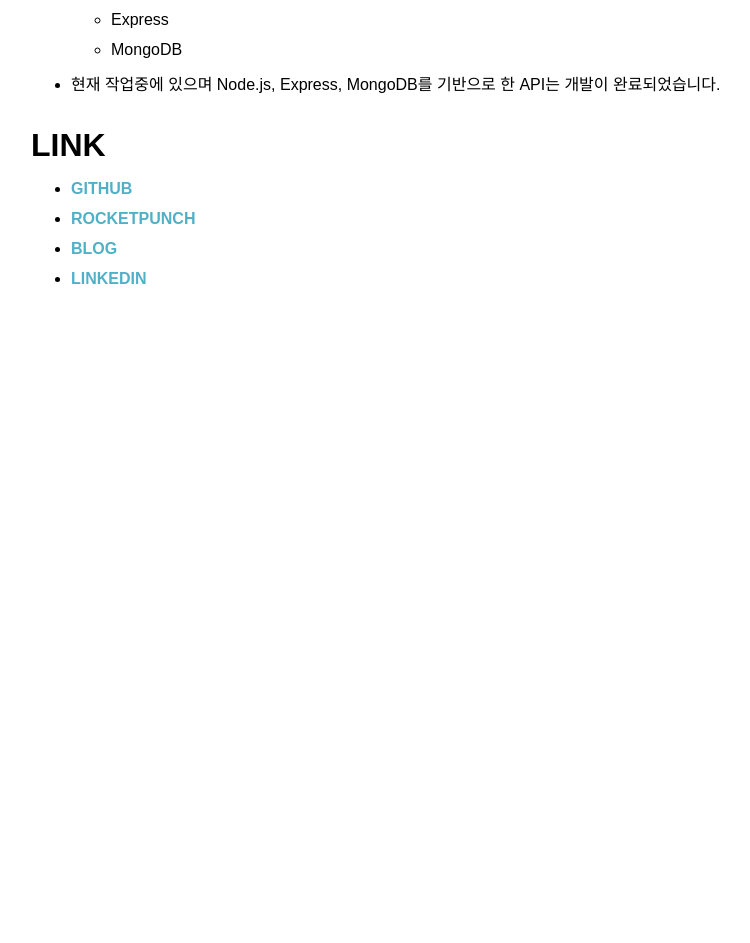
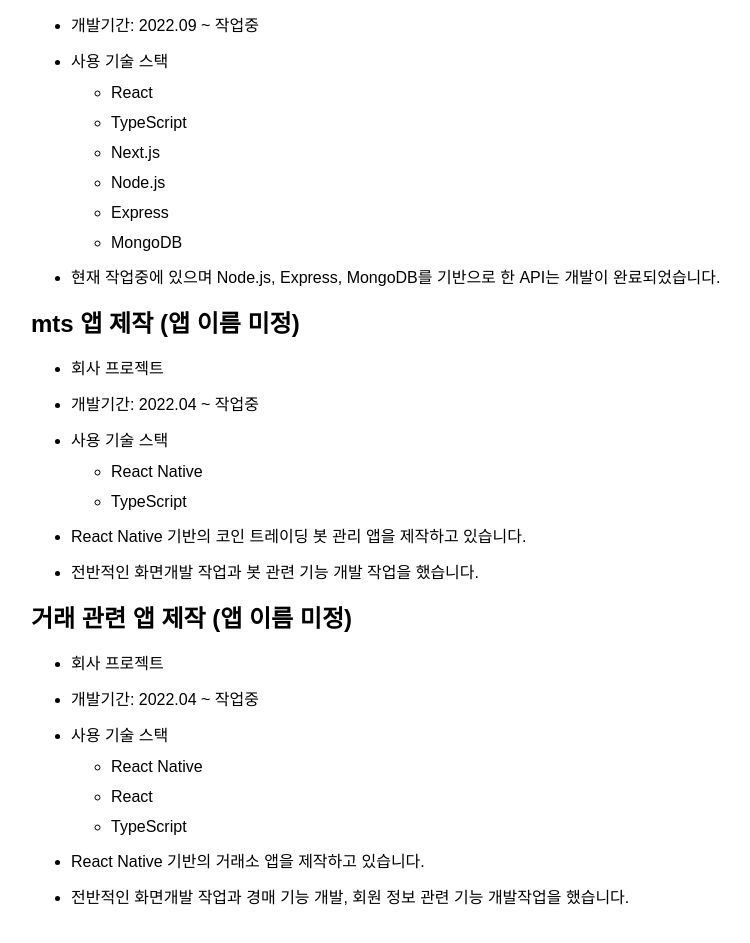
Before and after one commit to october-03/dev-portfolio-site, a Next.js app: page / in a window 1280 px wide. Shown: the part 1807-2750 px from the top of the page, without its empty margins (209-959 px from the left). Before the commit the page ends 2147 px from the top, so only its background shows below. Built offline with nearby package versions, Linux system fonts and the light colour scheme; a web font is replaced by a local one.

Commit message:
사내 프로젝트 추가

```diff
--- a/pages/index.tsx
+++ b/pages/index.tsx
@@ -101,6 +101,15 @@ const Home: NextPage = () => {
           </ListWrapper>
         </ContentWrapper>
         <ContentWrapper>
+          <Title>LINK</Title>
+          <ListWrapper>
+            <List><Link href='https://github.com/october-03' target={'_blank'}>GITHUB</Link></List>
+            <List><Link href='https://www.rocketpunch.com/@autumnoctoberbus' target={'_blank'}>ROCKETPUNCH</Link></List>
+            <List><Link href='https://velog.io/@october03' target={'_blank'}>BLOG</Link></List>
+            <List><Link href='https://www.linkedin.com/in/jae-young-kim-761408220/' target={'_blank'}>LINKEDIN</Link></List>
+          </ListWrapper>
+        </ContentWrapper>
+        <ContentWrapper>
           <Title>기술스택</Title>
           <ListWrapper>
             <List>TypeScript</List>
@@ -166,14 +175,30 @@ const Home: NextPage = () => {
             </ListWrapper>
             <List>{`현재 작업중에 있으며 Node.js, Express, MongoDB를 기반으로 한 API는 개발이 완료되었습니다.`}</List>
           </ListWrapper>
-        </ContentWrapper>
-        <ContentWrapper>
-          <Title>LINK</Title>
+          <SubTitle>mts 앱 제작 (앱 이름 미정)</SubTitle>
           <ListWrapper>
-            <List><Link href='https://github.com/october-03' target={'_blank'}>GITHUB</Link></List>
-            <List><Link href='https://www.rocketpunch.com/@autumnoctoberbus' target={'_blank'}>ROCKETPUNCH</Link></List>
-            <List><Link href='https://velog.io/@october03' target={'_blank'}>BLOG</Link></List>
-            <List><Link href='https://www.linkedin.com/in/jae-young-kim-761408220/' target={'_blank'}>LINKEDIN</Link></List>
+            <List>회사 프로젝트</List>
+            <List>개발기간: 2022.04 ~ 작업중</List>
+            <List>사용 기술 스택</List>
+            <ListWrapper>
+              <List>React Native</List>
+              <List>TypeScript</List>
+            </ListWrapper>
+            <List>{`React Native 기반의 코인 트레이딩 봇 관리 앱을 제작하고 있습니다.`}</List>
+            <List>전반적인 화면개발 작업과 봇 관련 기능 개발 작업을 했습니다.</List>
+          </ListWrapper>
+          <SubTitle>거래 관련 앱 제작 (앱 이름 미정)</SubTitle>
+          <ListWrapper>
+            <List>회사 프로젝트</List>
+            <List>개발기간: 2022.04 ~ 작업중</List>
+            <List>사용 기술 스택</List>
+            <ListWrapper>
+              <List>React Native</List>
+              <List>React</List>
+              <List>TypeScript</List>
+            </ListWrapper>
+            <List>{`React Native 기반의 거래소 앱을 제작하고 있습니다.`}</List>
+            <List>전반적인 화면개발 작업과 경매 기능 개발, 회원 정보 관련 기능 개발작업을 했습니다.</List>
           </ListWrapper>
         </ContentWrapper>
       </InnerWrapper>
```
